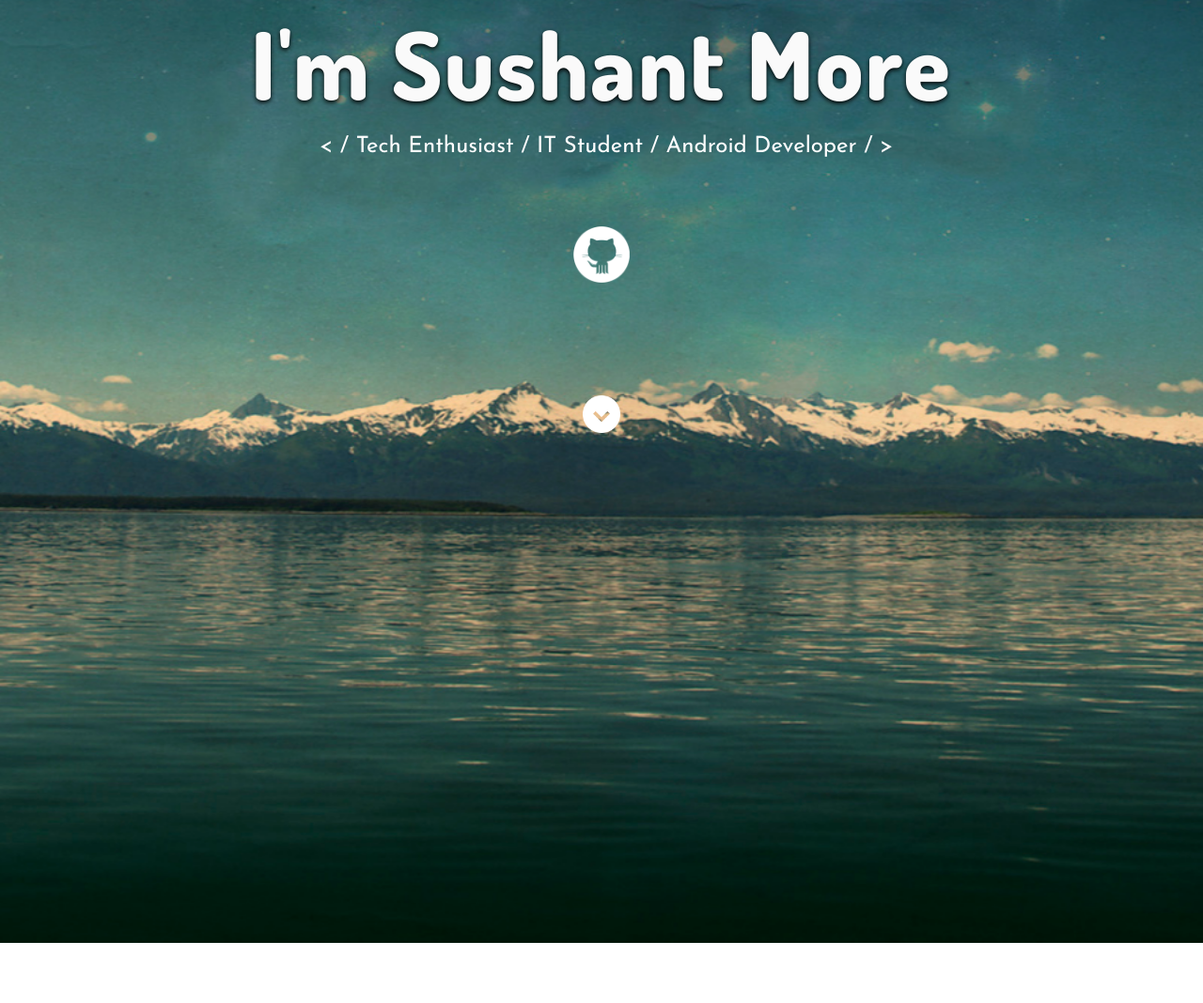
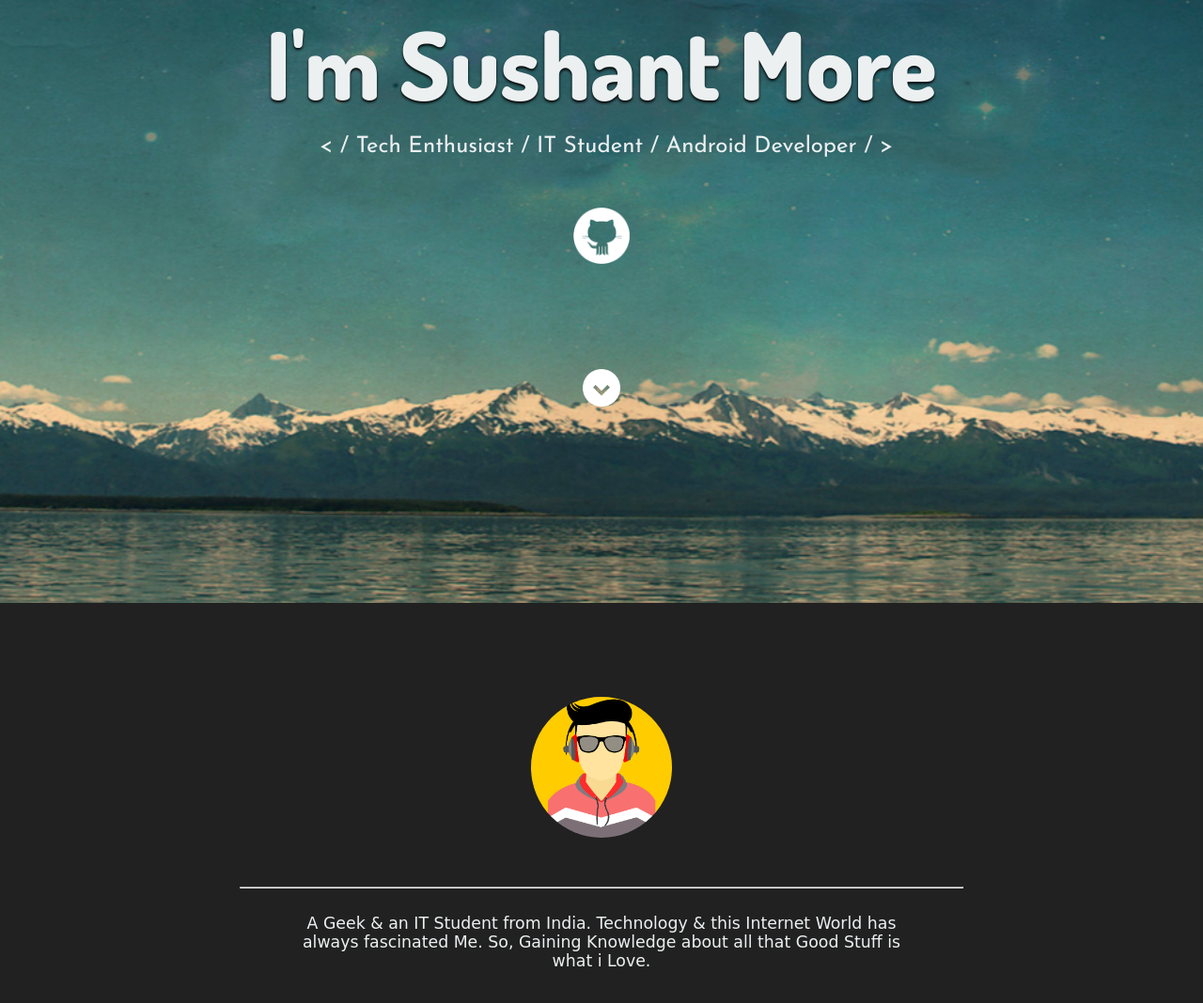
Before and after one commit to moresushant48/moresushant48.github.io, a plain HTML site: page test.htm in a window 1280 px wide. Shown: the part 196-1264 px from the top of the page at 94% size. Before the commit the page ends 800 px from the top, so only its background shows below. Drawn offline with Linux system fonts and the light colour scheme; a web font is replaced by a local one.

Commit message:
Added About section. and some improvements.
Signed-off-by: root <root@Kewl-PC.localdomain>

```diff
--- /dev/null
+++ b/css/aboutpage.css
@@ -0,0 +1,30 @@
+#about_body{
+	background-color:#212121;
+	text-align:center;
+	height:100vh;
+	position:relative;
+	top:0px;
+}
+
+#about_profile_pic{
+	width:150px;	height:150px;
+	border-radius: 100px;
+	position: relative;
+	top:100px;
+}
+
+#about_hr{
+	width:60%;
+	position:relative;
+	top:140px;
+}
+
+#about_para{
+	font-family: 'Cherry Swash', cursive;
+	font-size:13pt;
+	position:relative;
+	top:150px;
+	left:25%;
+	color:#ecf0f1;
+	width:50%;
+}
--- a/css/header.css
+++ b/css/header.css
@@ -1,7 +1,7 @@
 #header{
 	position:fixed;
 	top:0px;
-	z-index:1;
+	z-index:0;
 }
 
 #nav_ul{
@@ -31,5 +31,5 @@
 	font-family: 'Josefin Sans', sans-serif;
 	//font-weight:bold;
 	font-size:10pt;
-	letter-spacing:2;
+	color:#ecf0f1;
 }
--- a/css/homepage.css
+++ b/css/homepage.css
@@ -1,5 +1,9 @@
 body{
 	margin:0px;
+}
+
+#home_body{
+	height:100vh;
 }
 
 #home_image{
@@ -11,25 +15,24 @@ body{
 
 #home_div{
 	position:absolute;
-	//border:2px solid red;
-	top:25%;	bottom:30%;
-	left:20%;	right:20%;
-	width:60%;	height:50%;
+	//border:1px solid red;
+	top:25%;	bottom:25%;
+	width:100%;	height:70%;
 	text-align:center;
+	//overflow:hidden;
 }
 
 #title_text{
 	font-family: 'Dosis', sans-serif;
 	font-size:75pt;
-	text-shadow:0px 2px 5px #000000;
-	color:#FAFAFA;
-	letter-spacing:2;
+	text-shadow:0px 2px 3px #000000;
+	color:#ecf0f1;
 }
 
 #title_desc{
 	font-family: 'Josefin Sans', sans-serif;
 	font-size:18pt;
-	color:white;
+	color:#ecf0f1;
 	position:relative;
 	top:10px;	left:5px;
 	line-height:30px;
@@ -37,19 +40,14 @@ body{
 
 #github_link{
 	position:relative;
-	top:80px;
+	top:60px;
 	width:60px;	height:60px;
 	transition-property: width height;
 }
 
-#github_link:hover{
-	width:65px;	height:65px;
-	transition-duration:0.2s;
-}
-
 #scroller_icon{
 	position:relative;
-	top:50%;
+	top:30%;
 	text-align:center;
 	width:40px;	height:40px;
 }
--- a/test.htm
+++ b/test.htm
@@ -1,10 +1,13 @@
+<!DOCTYPE html>
 <html>
 <head><title>SUSHANT MORE</title>
 <!-- <meta http-equiv=refresh content=1> -->
 <link rel="stylesheet" type="text/css" href="css/header.css">
 <link rel="stylesheet" type="text/css" href="css/homepage.css">
+<link rel="stylesheet" type="text/css" href="css/aboutpage.css">
 <link rel="javascript" type="text/js" href="javascript.js">
 <link href="https://fonts.googleapis.com/css?family=Cherry+Swash|Dosis:800|Josefin+Sans" rel="stylesheet">
+<meta name="viewport" content="width=device-width, initial-scale=1.0">
 </head>
 <body>
 <!-- HEADER START -->
@@ -18,21 +21,31 @@
 	</header>
 <!-- HEADER END -->
 
-<img id="home_image" src="images/header-background.jpg">
-
 <!-- HOMEBODY STARTS HERE -->
 <section id="home_body">
+	<img id="home_image" src="images/header-background.jpg">
 	<div id="home_div">
 		<span id="title_text">I'm Sushant More</span>
 		<br>
-		<span id="title_desc"> &lt; / Tech Enthusiast / IT Student / Android Developer / &gt;</span>
+		<span id="title_desc"> &lt; / Tech Enthusiast / IT Student / Android Developer / &gt; </span>
 		<br>
 		<a href="https://github.com/moresushant48"><img id="github_link" src="images/github.png"></a>
 		<br>
 		<a href="#about_body"><img id="scroller_icon" src="images/scrollericon.png"></a>
 	</div>
 </section>
+<!-- HOMEBODY ENDS HERE -->
 
-<!-- HOMEBODY ENDS HERE -->
+<!-- ABOUTBODY STARTS HERE -->
+<section id="about_body">
+	<img id="about_profile_pic" src="images/profilepic.png">
+
+	<hr id="about_hr">
+
+	<p id="about_para">A Geek &amp; an IT Student from India. Technology &amp; this Internet World has always fascinated Me. So, Gaining Knowledge about all that Good Stuff is what i Love.</p>
+
+
+</section>
+<!-- ABOUTBODY ENDS HERE -->
 </body>
 </html>
```
